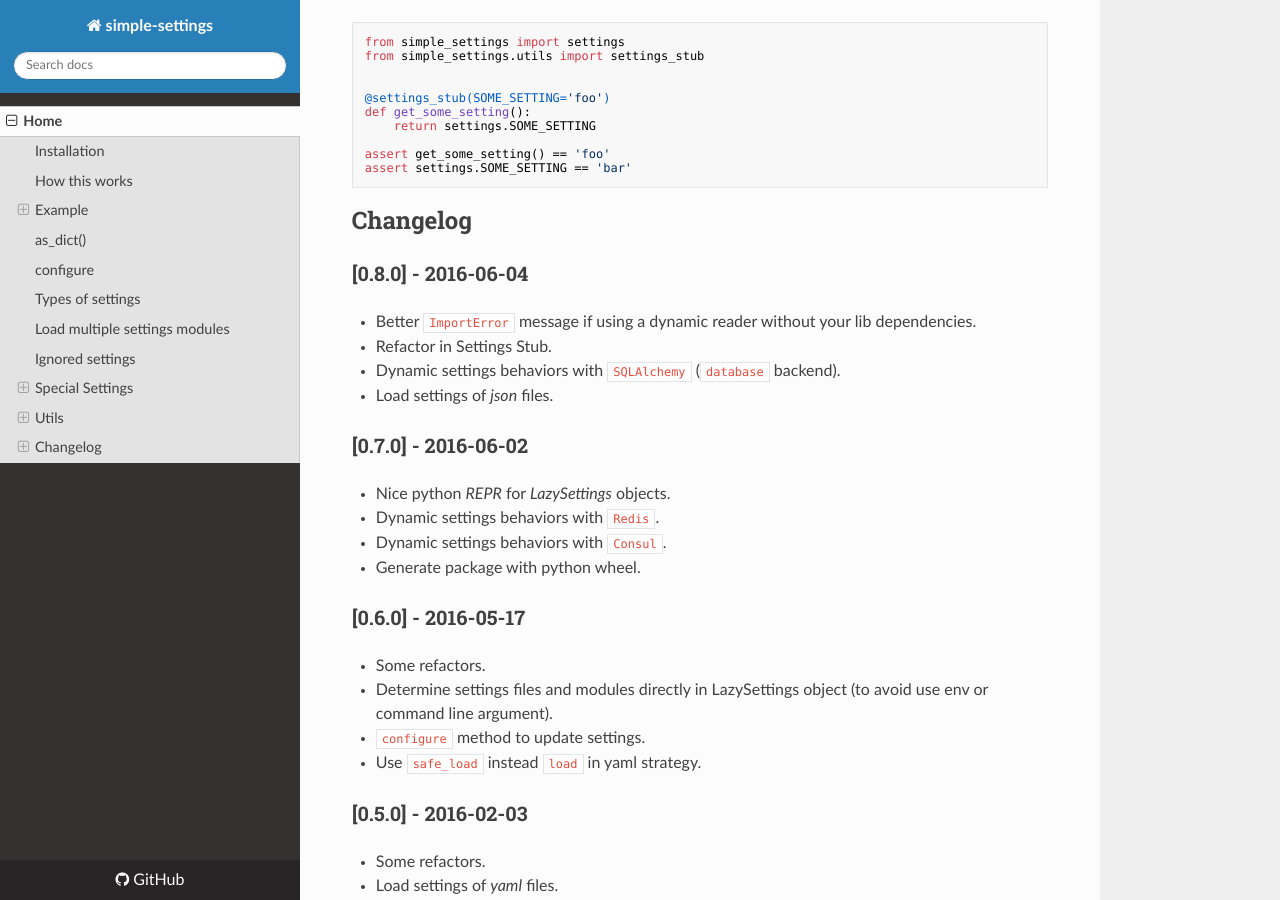
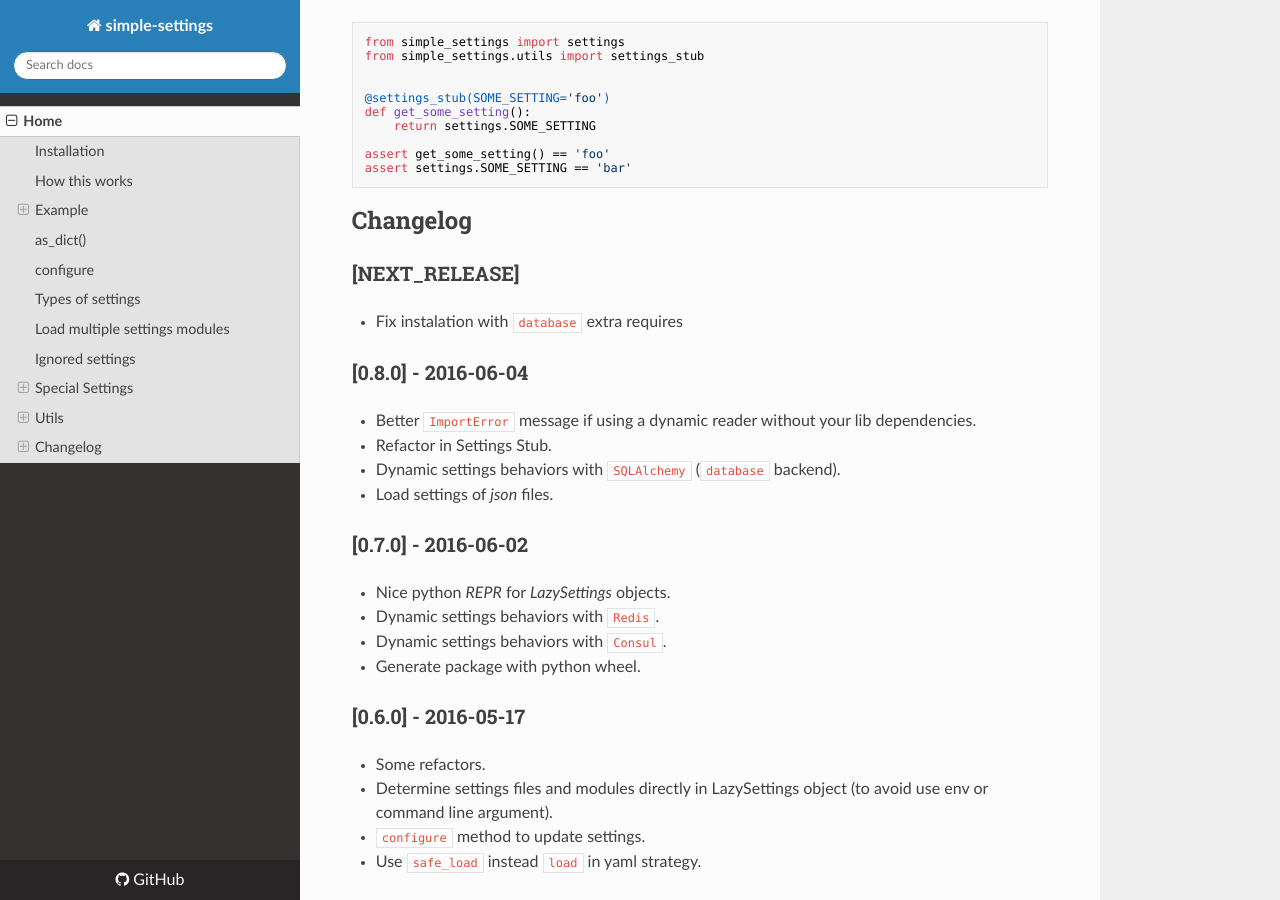
Before and after one commit to drgarcia1986/simple-settings, an MkDocs documentation site: the page built from docs/index.md, in a window 1280 px wide and 900 px high, scrolled down 6247 px. Built offline with MkDocs 1.6.1, drawn with Linux system fonts in a browser that asks for light colours; nearby versions of some CDN libraries; old or Windows-style settings are respelled for this version of MkDocs.

Commit message:
add lost `database` extra_requirest in setup file

````diff
--- a/docs/index.md
+++ b/docs/index.md
@@ -266,6 +266,9 @@ assert settings.SOME_SETTING == 'bar'
 ```
 
 ## Changelog
+### [NEXT_RELEASE]
+* Fix instalation with `database` extra requires
+
 ### [0.8.0] - 2016-06-04
 * Better `ImportError` message if using a dynamic reader without your lib dependencies.
 * Refactor in Settings Stub.
````
Also changed, not shown: setup.py (+4 -3 lines).
